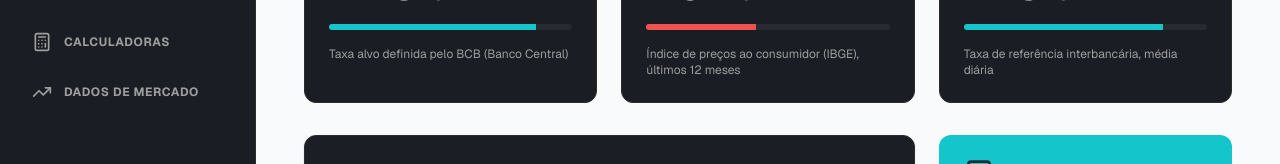
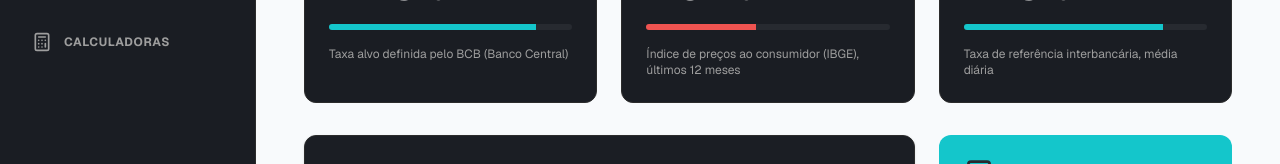
Before and after one commit to Daniel-iel/JuroCerto, a React (Vite) app: page / in a window 1280 px wide. Shown: the part 203-367 px from the top of the page. Built offline with nearby package versions, Linux system fonts and the light colour scheme.

Commit message:
remover Dados do Mercado

```diff
--- a/src/App.tsx
+++ b/src/App.tsx
@@ -3,9 +3,8 @@ import Sidebar from "./components/Sidebar";
 import DashboardTab from "./components/DashboardTab";
 import ComparisonsTab from "./components/ComparisonsTab";
 import CalculatorsTab from "./components/CalculatorsTab";
-import MarketDataTab from "./components/MarketDataTab";
 import { TabPage } from "./types";
-import { X, LayoutDashboard, Percent, Calculator, TrendingUp } from "lucide-react";
+import { X, LayoutDashboard, Percent, Calculator } from "lucide-react";
 
 export default function App() {
   const [activeTab, setActiveTab] = useState<TabPage>("dashboard");
@@ -58,7 +57,6 @@ export default function App() {
                 { id: "dashboard" as TabPage, label: "Dashboard", icon: LayoutDashboard },
                 { id: "comparisons" as TabPage, label: "Comparisons", icon: Percent },
                 { id: "calculators" as TabPage, label: "Calculators", icon: Calculator },
-                { id: "market-data" as TabPage, label: "Market Data", icon: TrendingUp },
               ].map((item) => {
                 const Icon = item.icon;
                 const isActive = activeTab === item.id;
@@ -107,9 +105,6 @@ export default function App() {
               initialCalculator={selectedCalculator}
             />
           )}
-          {activeTab === "market-data" && (
-            <MarketDataTab />
-          )}
         </main>
       </div>
     </div>
--- a/src/components/Sidebar.tsx
+++ b/src/components/Sidebar.tsx
@@ -1,4 +1,4 @@
-import { LayoutDashboard, Percent, Calculator, TrendingUp } from "lucide-react";
+import { LayoutDashboard, Percent, Calculator } from "lucide-react";
 import { TabPage } from "../types";
 
 interface SidebarProps {
@@ -11,7 +11,6 @@ export default function Sidebar({ activeTab, onTabChange }: SidebarProps) {
     { id: "dashboard" as TabPage, label: "Painel", icon: LayoutDashboard },
     { id: "comparisons" as TabPage, label: "Comparações", icon: Percent },
     { id: "calculators" as TabPage, label: "Calculadoras", icon: Calculator },
-    { id: "market-data" as TabPage, label: "Dados de Mercado", icon: TrendingUp },
   ];
 
   return (
--- a/src/types.ts
+++ b/src/types.ts
@@ -55,4 +55,4 @@ export interface ChatMessage {
   isThinking?: boolean;
 }
 
-export type TabPage = 'dashboard' | 'comparisons' | 'calculators' | 'market-data';
+export type TabPage = 'dashboard' | 'comparisons' | 'calculators';
```
